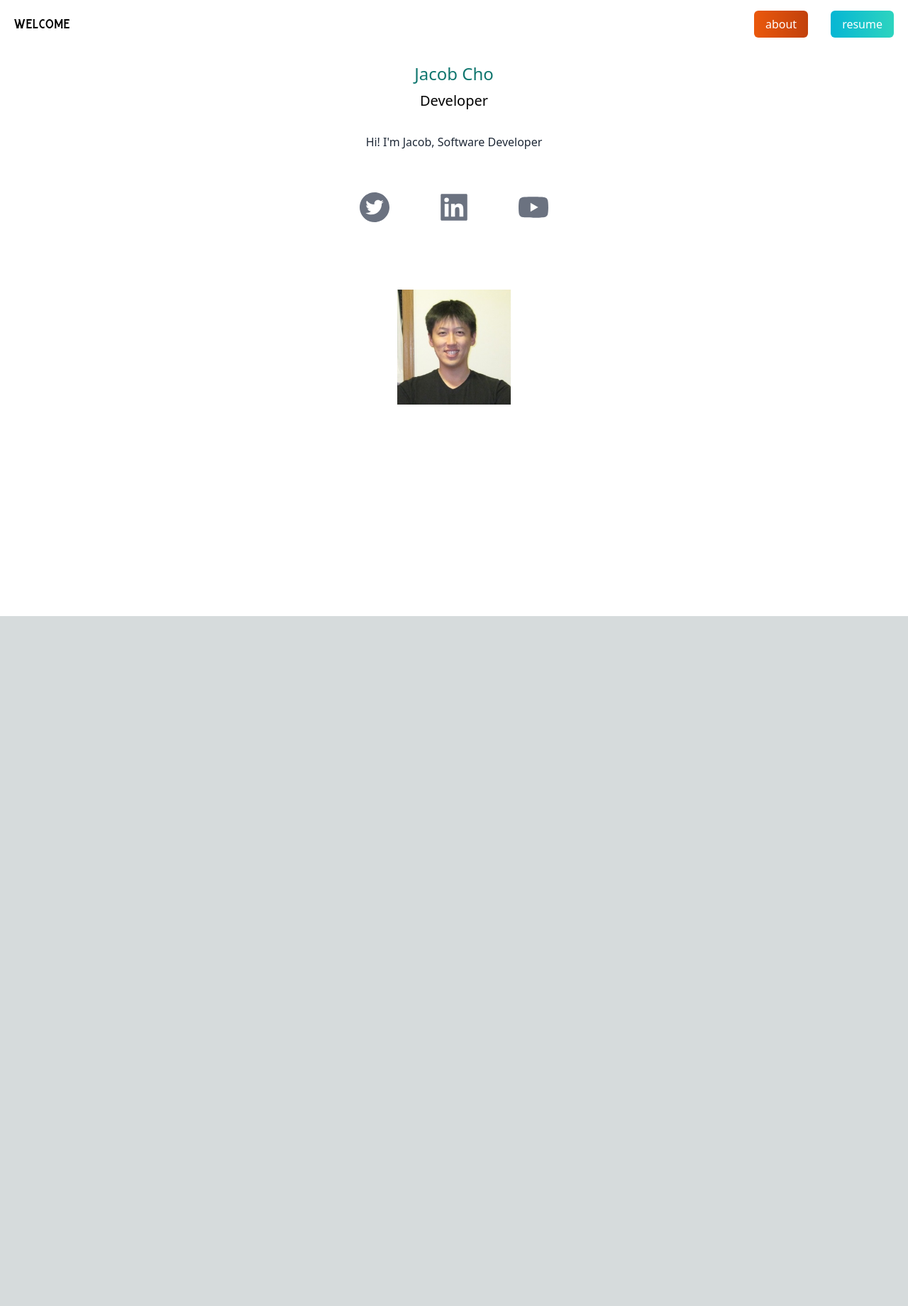
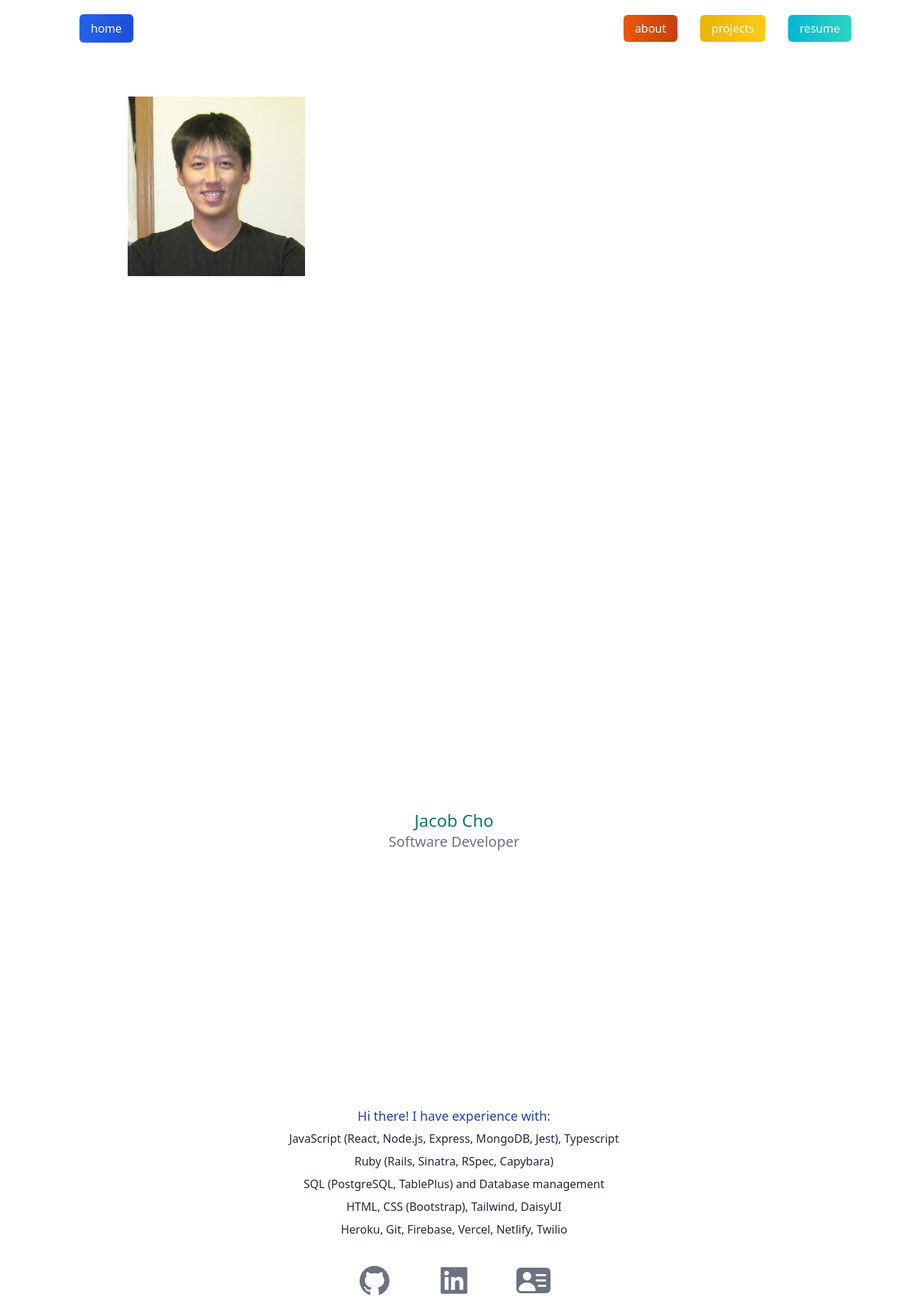
Before and after one commit to jtc27/react-portfolio, a Next.js app: page / in a window 1280 px wide. Shown: the whole page at 71% size. Before the commit the page ends 868 px from the top, so only its background shows below. Built offline with nearby package versions, Linux system fonts and the light colour scheme.

Commit message:
updated home and about pages

```diff
--- a/pages/About.js
+++ b/pages/About.js
@@ -3,36 +3,36 @@ import Head from 'next/head'
 
 import {
   AiFillLinkedin,
-  AiFillIdcard,
   AiFillGithub,
 } from 'react-icons/ai'
+
+import {BsPersonVcardFill} from 'react-icons/bs'
+
 import Image from 'next/image'
 import profile from '../public/profile.jpg'
+import about from '../public/about3.png'
 
 function About() {
   return (
-    <div>
+    <div className='bg-white'>
     <Head>
       <title>Jacob Cho Portfolio</title>
       <meta />
       <link rel="stylesheet" href="" />
     </Head>
 
-    <main className='bg-white px-10'>
-      <section className='bg-white min-h-screen'>
+    <main className='px-10'>
+      <section className='min-h-screen mx-20'>
 
-        <div className='text-center p-5'>
-
-
-        <div className='grid grid-rows-8 grid-flow-col gap-4'>
-
-        <div class="row-span-3 ..."><Image src={profile} className='px-1'/></div>
+        <div className='grid grid-rows-8 grid-flow-col gap-4 text-center p-5'>
+          <div class="row-span-5 ..."><Image src={about}  /></div>
             <div class="col-span-2 ...">
               <p className='text-2xl text-teal-700 font-medium justify-center'>Hi I'm Jacob!</p>
+              <p className='text-xl text-gray-500 font-medium justify-center'>Software Developer</p>
             </div>
             <div class="row-span-1 col-span-2 ...">
               <p className='text-md py-2 leading-8 text-gray-800 px-7'>
-          I enjoy growing as a software developer.  I have many years of experience working as an educator, most recently teaching English at the university level.  My experiences have taught me the value of communication, attention to detail, teamwork and the commitment to problem-solving.  It is fulfilling to work with technology to develop solutions with people.
+              I have many years of experience working as an educator, most recently teaching English at the university level.  My experiences have taught me the value of communication, attention to detail, teamwork and the commitment to problem-solving.  It is fulfilling to work with technology to develop solutions with people.
               </p>
             </div>
             <div class="row-span-1 col-span-2 ...">
@@ -40,20 +40,15 @@ function About() {
               I have a wide range of professional and cultural experiences.  I spent time in the UK researching history and also taught education in South Korea.  My travels have deepened my understanding of various cultures and personalities.  I like to watch sports, play computer games and learn about history and technology.
               </p>
             </div>
-
-        </div>
-
           </div>
 
         <div className='text-5xl flex justify-center gap-16 py-3 text-gray-500'>
           <AiFillGithub/>
           <AiFillLinkedin />
-          <AiFillIdcard/>
+          <BsPersonVcardFill/>
         </div>
 
       </section>
-
-      <section className='bg-white min-h-screen'>sdafdfsa</section>
 
     </main>
 
--- a/pages/Header.js
+++ b/pages/Header.js
@@ -5,8 +5,12 @@ import Link from 'next/link'
 function Header() {
   return (
     <>
-    <nav className='py-5 px-5 flex justify-between bg-white'>
-    <h1 className='text-xl font-burtons'>welcome</h1>
+    <nav className='py-5 px-20 flex justify-between bg-white'>
+    <Link href='/' className='
+        text-white px-4 py-2 rounded-md ml-8
+        bg-gradient-to-r from-blue-600 to-blue-700'>
+          home
+        </Link>
     <ul className='flex items-center'>
 
 
@@ -15,6 +19,15 @@ function Header() {
         text-white px-4 py-2 rounded-md ml-8
         bg-gradient-to-r from-orange-600 to-orange-700'>
           about
+        </Link>
+      </li>
+
+      <li>
+        <Link
+        href='/' className='
+        text-white px-4 py-2 rounded-md ml-8
+        bg-gradient-to-r from-yellow-500 to-yellow-400'>
+          projects
         </Link>
       </li>
 
--- a/pages/index.js
+++ b/pages/index.js
@@ -2,47 +2,71 @@ import Head from 'next/head'
 
 import React from 'react'
 import {
-  AiFillTwitterCircle,
   AiFillLinkedin,
-  AiFillYoutube,
+  AiFillGithub
 } from 'react-icons/ai'
+
+import {BsPersonVcardFill} from 'react-icons/bs'
+
 import Image from 'next/image'
 import profile from '../public/profile.jpg'
 
 export default function Index() {
   return (
-  <div>
+  <div className='bg-white'>
     <Head>
       <title>Jacob Cho Portfolio</title>
       <meta />
       <link rel="stylesheet" href="" />
     </Head>
 
-    <main className='bg-white px-10'>
-      <section className='bg-white min-h-screen'>
+    <main className='mx-20'>
+      <section className='min-h-screen px-20'>
 
-        <div className='text-center p-5'>
-        <h2 className='text-2xl text-teal-700 font-medium'>Jacob Cho</h2>
-        <h3 className='text-xl py-2'>Developer</h3>
-        <p className='text-md py-5 leading-8 text-gray-800'>
-        Hi! I'm Jacob,
-        Software Developer
-        </p>
-        </div>
+        <div className='grid grid-rows-8 grid-flow-col gap-4 text-center p-5 '>
+          <div class="row-span-5 ... py-9"><Image src={profile}  /></div>
+            <div class="col-span-2 ...">
+              <p className='text-2xl text-teal-700 font-medium justify-center'>Jacob Cho</p>
+              <p className='text-xl text-gray-500 font-medium justify-center'>Software Developer</p>
+            </div>
+            <div class="row-span-1 col-span-2 ...">
+
+            </div>
+            <div class="row-span-1 col-span-2 ...">
+
+              <p className='text-lg leading-8 text-blue-800'>
+                Hi there!  I have experience with:
+              </p>
+              <p className='text-md leading-8 text-gray-800'>
+                JavaScript (React, Node.js, Express, MongoDB, Jest), Typescript
+              </p>
+              <p className='text-md leading-8 text-gray-800'>
+                Ruby (Rails, Sinatra, RSpec, Capybara)
+              </p>
+              <p className='text-md leading-8 text-gray-800'>
+                 SQL (PostgreSQL, TablePlus) and Database management
+              </p>
+              <p className='text-md leading-8 text-gray-800'>
+                  HTML, CSS (Bootstrap), Tailwind, DaisyUI
+              </p>
+              <p className='text-md leading-8 text-gray-800'>
+                  Heroku, Git, Firebase, Vercel, Netlify, Twilio
+              </p>
+
+            </div>
+          </div>
 
         <div className='text-5xl flex justify-center gap-16 py-3 text-gray-500'>
-          <AiFillTwitterCircle/>
+          <AiFillGithub/>
           <AiFillLinkedin />
-          <AiFillYoutube />
-        </div>
-
-        <div className='relative bg-gradient-to-b from-teal-500 rounded-full w-40 h-40 mt-20 mx-auto'>
-          <Image src={profile}/>
+          <BsPersonVcardFill/>
         </div>
 
       </section>
 
     </main>
+
+
   </div>
   )
 }
```
Also changed, not shown: public/about3.png (added). Lines whose indentation alone changed are shown as unchanged.
